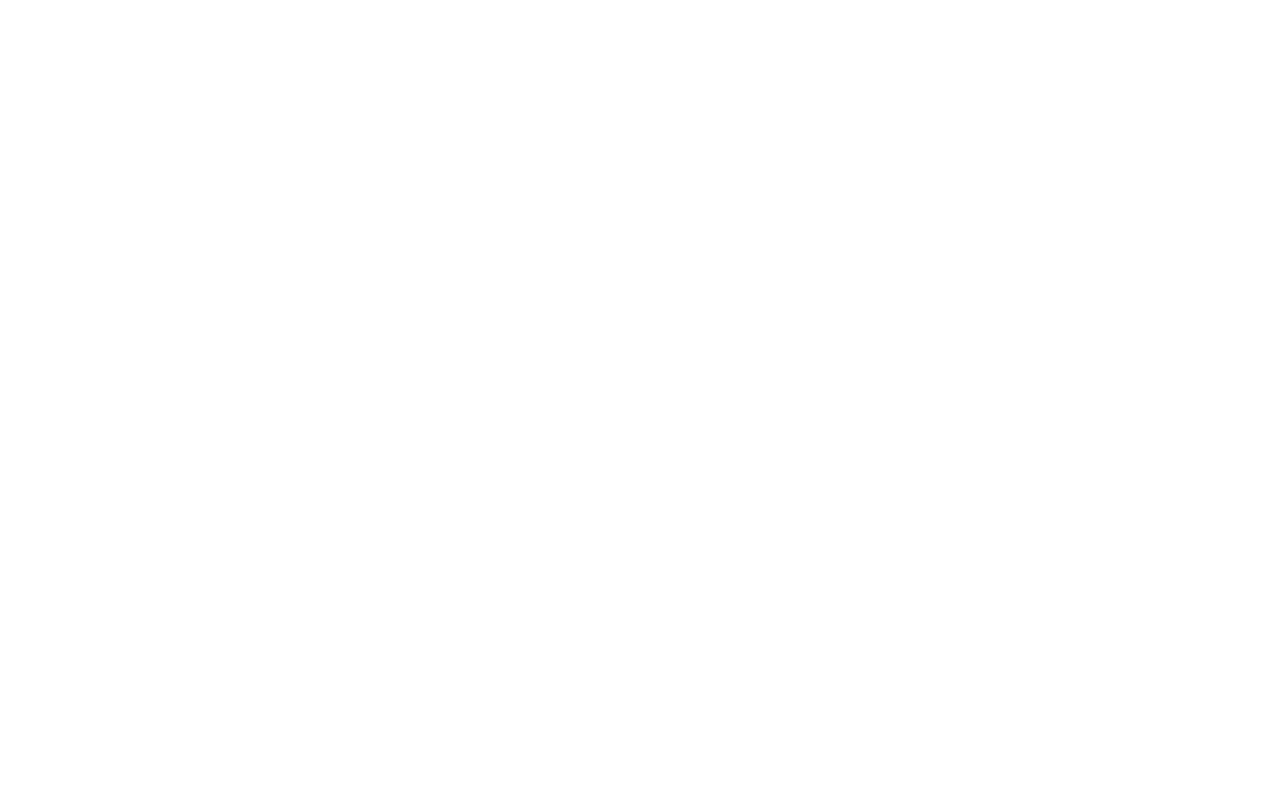
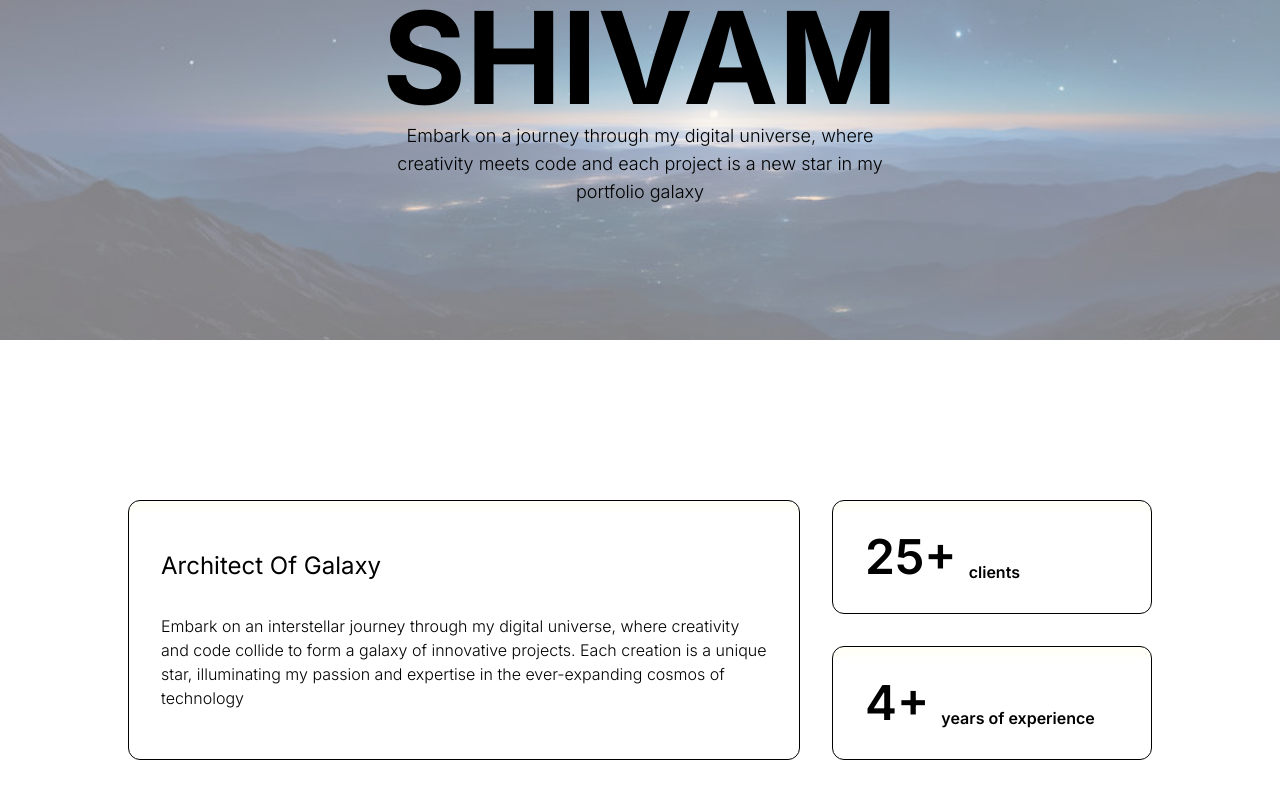
Before and after one commit to shivam12shivam/Portfolio_2, a Next.js app: page /about in a window 1280 px wide. Before the commit this address had no page. Shown: the part 460-1250 px from the top of the page. Before the commit the page ends 800 px from the top, so only its background shows below. Built offline with nearby package versions, Linux system fonts and the light colour scheme.

Commit message:
about page

```diff
--- /dev/null
+++ b/src/app/(subpages)/about/page.js
@@ -0,0 +1,46 @@
+import Image from "next/image";
+import bg from "../../../../public/background/aboutbg.png";
+// import RenderModel from "@/components/RenderModel";
+// import HatModel from "@/components/models/HatModel";
+import AboutDetails from "@/components/about";
+import dynamic from "next/dynamic";
+// const HatModel = dynamic(() => import("@/components/models/HatModel"), {
+//   ssr: false,
+// });
+
+export const metadata = {
+  title: "About",
+};
+
+export default function Home() {
+  return (
+    <>
+      <Image
+        src={bg}
+        priority
+        sizes="100vw"
+        alt="Next.js Portfolio website's about page background image"
+        className="-z-50 fixed top-0 left-0 w-full h-full object-cover object-center opacity-50"
+      />
+
+      {/* <div className="w-full h-3/5 xs:h-3/4 sm:h-screen absolute top-1/2 -translate-y-1/2 left-0 z-10">
+        <RenderModel>
+          <HatModel />
+        </RenderModel>
+      </div> */}
+
+      <div className="relative w-full h-screen flex flex-col items-center justify-center">
+        <div className="absolute flex flex-col items-center text-center top-1/2 sm:top-[60%] left-1/2 -translate-y-1/2 -translate-x-1/2">
+          <h1 className="font-bold  text-6xl xs:text-7xl sm:text-8xl  lg:text-9xl text-accent">
+            SHIVAM
+          </h1>
+          <p className="font-light text-foreground text-lg">
+          Embark on a journey through my digital universe, where creativity meets code and each project is a new star in my portfolio galaxy
+          </p>
+        </div>
+      </div>
+
+      <AboutDetails />
+    </>
+  );
+}
--- /dev/null
+++ b/src/components/about/ItemLayout.jsx
@@ -0,0 +1,22 @@
+"use client";
+import { motion } from "framer-motion";
+import clsx from "clsx";
+
+const ItemLayout = ({ children, className }) => {
+  return (
+    <motion.div
+      initial={{ scale: 0 }}
+      whileInView={{ scale: 1 }}
+      transition={{ duration: 0.5 }}
+      viewport={{ once: true }}
+      className={clsx(
+        "custom-bg p-6 sm:p-8 rounded-xl flex items-center justify-center space-y-8",
+        className
+      )}
+    >
+      {children}
+    </motion.div>
+  );
+};
+
+export default ItemLayout;
--- /dev/null
+++ b/src/components/about/index.jsx
@@ -0,0 +1,99 @@
+import React from "react";
+import ItemLayout from "./ItemLayout";
+import Link from "next/link";
+
+const AboutDetails = () => {
+  return (
+    <section className="py-20 w-full">
+      <div className="grid grid-cols-12 gap-4 xs:gap-6  md:gap-8 w-full">
+        <ItemLayout
+          className={
+            " col-span-full lg:col-span-8 row-span-2 flex-col items-start"
+          }
+        >
+          <h2 className="  text-xl md:text-2xl text-left w-full capitalize">
+            Architect of Galaxy
+          </h2>
+          <p className="font-light  text-xs sm:text-sm md:text-base   ">
+            Embark on an interstellar journey through my digital universe,
+            where creativity and code collide to form a galaxy of innovative
+            projects. Each creation is a unique star, illuminating my passion
+            and expertise in the ever-expanding cosmos of technology
+          </p>
+        </ItemLayout>
+
+        <ItemLayout
+          className={" col-span-full xs:col-span-6 lg:col-span-4 text-accent"}
+        >
+          <p className="font-semibold w-full text-left text-2xl sm:text-5xl">
+            25+ <sub className="font-semibold text-base">clients</sub>
+          </p>
+        </ItemLayout>
+
+        <ItemLayout
+          className={"col-span-full xs:col-span-6 lg:col-span-4 text-accent"}
+        >
+          <p className="font-semibold w-full text-left text-2xl sm:text-5xl">
+            4+{" "}
+            <sub className="font-semibold text-base">years of experience</sub>
+          </p>
+        </ItemLayout>
+
+        <ItemLayout
+          className={"col-span-full sm:col-span-6 md:col-span-4 !p-0"}
+        >
+          <img
+            className="w-full h-auto"
+            src={`https://github-readme-stats.vercel.app/api/top-langs?username=shivam12shivam&theme=transparent&hide_border=true&title_color=FEFE5B&text_color=FFFFFF&icon_color=FEFE5B&text_bold=false`}
+            alt="SHIVAM"
+            loading="lazy"
+          />
+        </ItemLayout>
+
+        <ItemLayout className={"col-span-full md:col-span-8 !p-0"}>
+          <img
+            className="w-full h-auto"
+            src={`https://github-readme-stats.vercel.app/api?username=shivam12shivam&theme=transparent&hide_border=true&title_color=FEFE5B&text_color=FFFFFF&icon_color=FEFE5B&text_bold=false`}
+            alt="SHIVAM"
+            loading="lazy"
+          />
+        </ItemLayout>
+
+        <ItemLayout className={"col-span-full"}>
+          <img
+            className="w-full h-auto"
+            src={`https://skillicons.dev/icons?i=c,cpp,py,html,css,bootstrap,tailwind,appwrite,firebase,git,github,js,jquery,threejs,mongodb,mysql,react,redux,nextjs,nodejs,npm,netlify,vercel,vite,vscode`}
+            alt="SHIVAM"
+            loading="lazy"
+          />
+        </ItemLayout>
+
+        <ItemLayout className={"col-span-full md:col-span-6 !p-0"}>
+          <img
+            className="w-full h-auto"
+            src={`https://github-readme-streak-stats.herokuapp.com?user=shivam12shivam&theme=merko`}
+            alt="SHIVAM"
+            loading="lazy"
+          />
+        </ItemLayout>
+
+        <ItemLayout className={"col-span-full md:col-span-6 !p-0"}>
+          <Link
+            href="https://github.com/shivam12shivam/gym-freakss"
+            target="_blank"
+            className="w-full"
+          >
+            <img
+              className="w-full h-auto"
+              src={`https://github-readme-stats.vercel.app/api/pin/?username=shivam12shivam&repo=gym-freakss&theme=transparent&hide_border=true&title_color=FEFE5B&text_color=FFFFFF&icon_color=FEFE5B&text_bold=false&description_lines_count=2`}
+              alt="SHIVAM"
+              loading="lazy"
+            />
+          </Link>
+        </ItemLayout>
+      </div>
+    </section>
+  );
+};
+
+export default AboutDetails;
```
